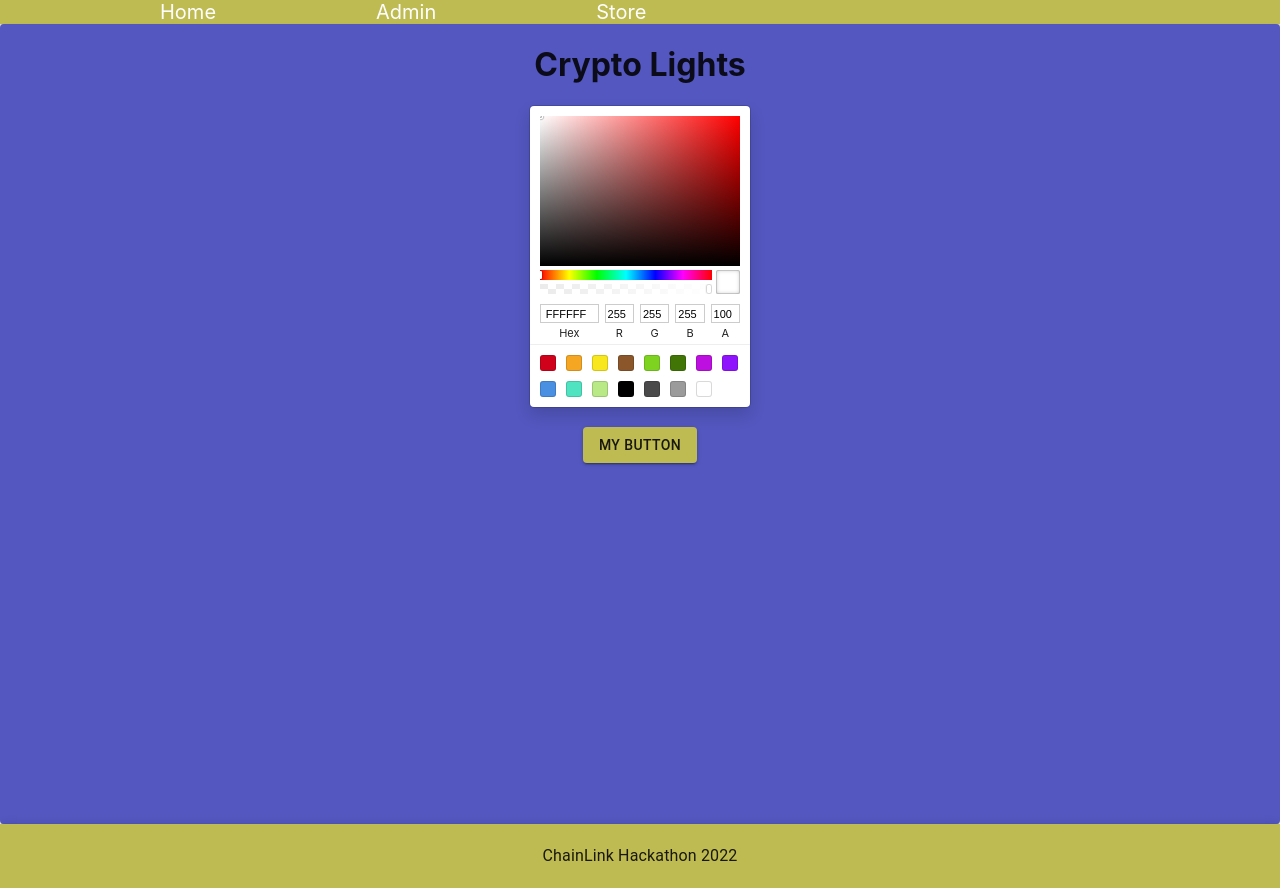
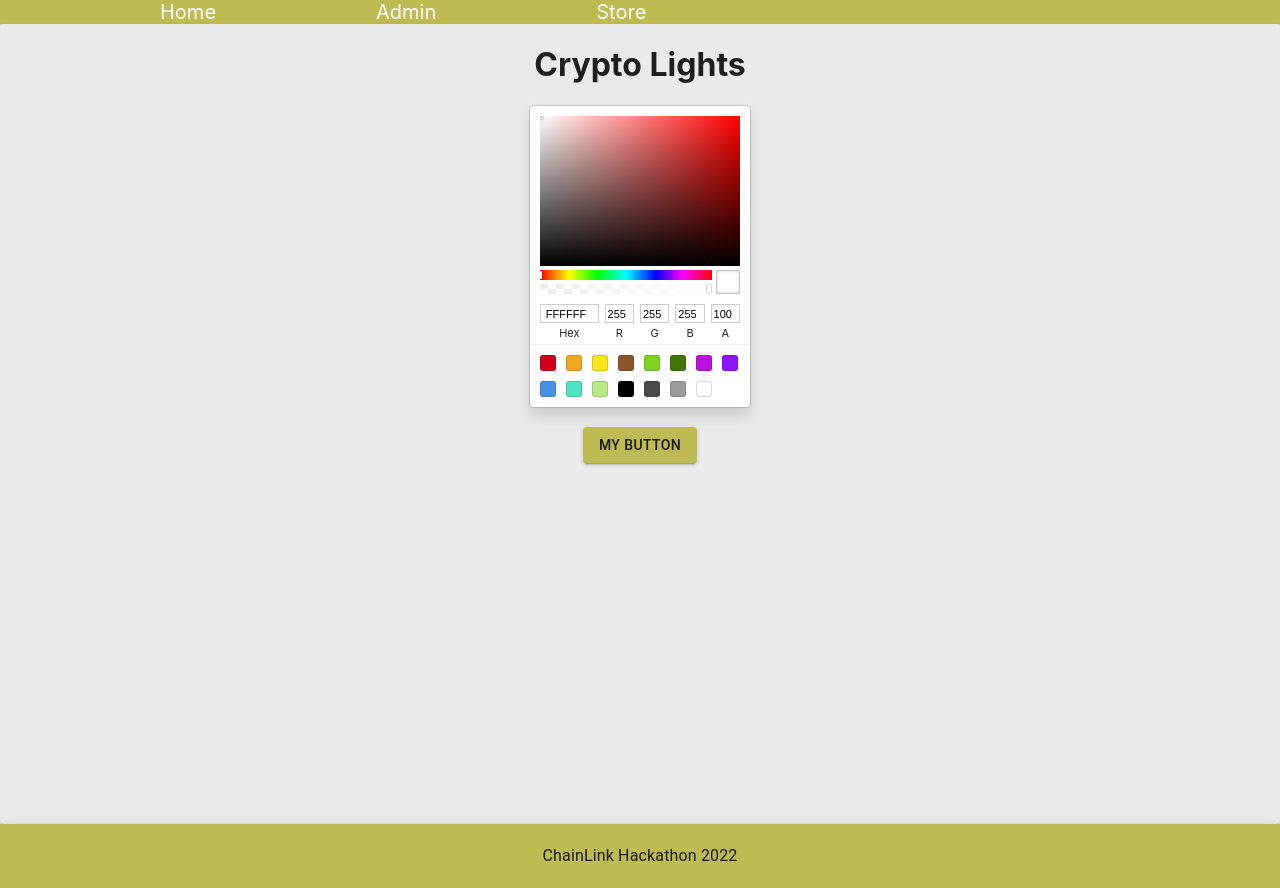
Before and after one commit to kitfud/lightProject, a React (Create React App) app: page / in a window 1280 px wide. Built offline with nearby package versions, Linux system fonts and the light colour scheme.

Commit message:
Changed background color

```diff
--- a/src/App.js
+++ b/src/App.js
@@ -34,7 +34,7 @@ function App() {
    <ThemeProvider theme={theme}>
 
    <Header/>
-    <Card sx={{height:'100vh',backgroundColor:'#5357bf'}}>
+    <Card sx={{height:'100vh',backgroundColor:'#EAEAEA'}}>
     <Routes>
     <Route path='/' element ={<Home/>}/>
     <Route path='/home' element ={<Home/>}/>
```
Also changed, not shown: 1 other file (tests, documents, lock files or other folders).
